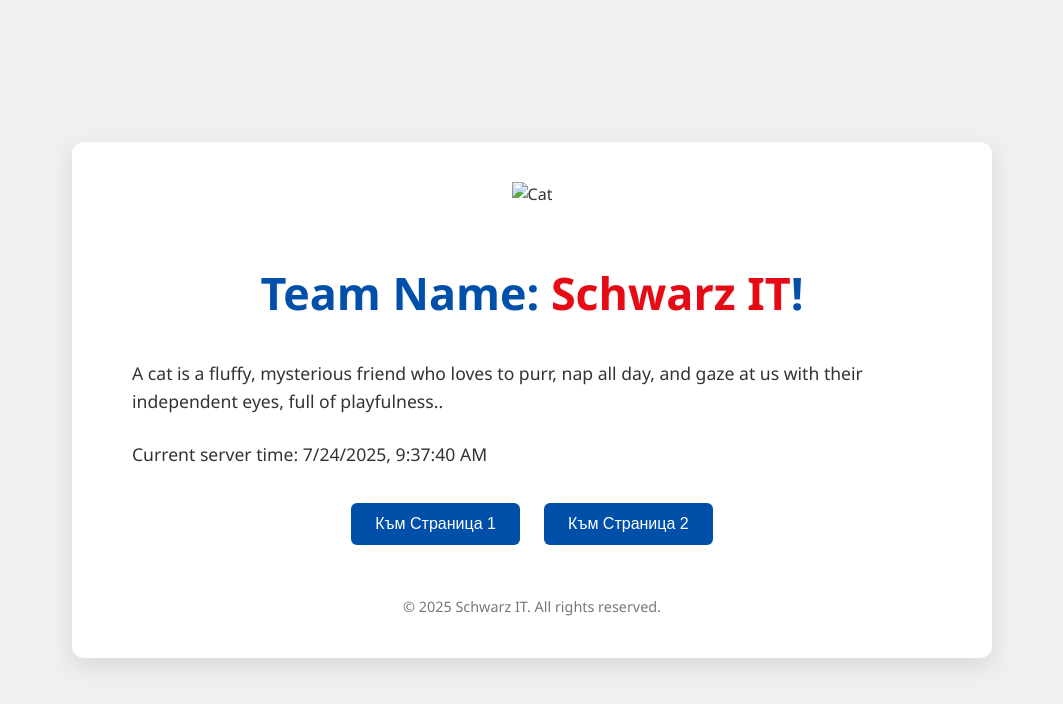
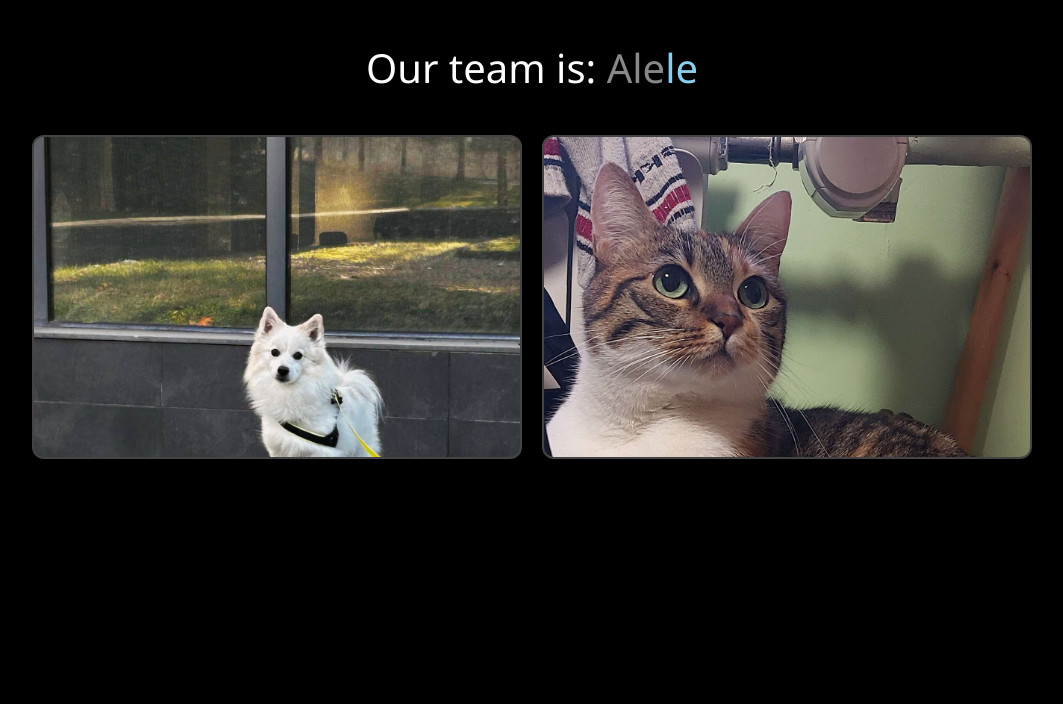
Before and after one commit to xcWhy/SchwarzInternship, a plain HTML site: page index.html in a window 1280 px wide. Shown: the whole page, without its empty margins (108-1171 px from the left). Drawn offline with Linux system fonts and the light colour scheme.

Commit message:
Delete MyKucho

```diff
--- a/index.html
+++ b/index.html
@@ -1,141 +1,100 @@
-
 <!DOCTYPE html>
 <html lang="en">
 <head>
-    <meta charset="UTF-8">
-    <meta name="viewport" content="width=device-width, initial-scale=1.0">
-    <title>Summer Internship 2025</title>
+  <meta charset="UTF-8" />
+  <meta name="viewport" content="width=device-width, initial-scale=1.0"/>
+  <title>Team Alele</title>
   <style>
     :root {
-            --schwarz-blue: #0050AA;
-            --schwarz-gray: #F0F0F0;
-            --schwarz-text-dark: #333333;
-            --schwarz-accent-red: #E60A14;
+      --baby-blue: #89CFF0;
+      --light-gray: #888888;
     }
 
     body {
-            font-family: 'Segoe UI', Tahoma, Geneva, Verdana, sans-serif;
       margin: 0;
       padding: 0;
-            background-color: var(--schwarz-gray);
-            color: var(--schwarz-text-dark);
+      background-color: black;
+      font-family: 'Segoe UI', Tahoma, Geneva, Verdana, sans-serif;
+      color: white;
+      width: 100%;
+      min-height: 100vh;
       display: flex;
-            justify-content: center;
+      flex-direction: column;
       align-items: center;
-            min-height: 100vh;
-            flex-direction: column;
-            line-height: 1.6;
     }
 
-        .container {
-            background-color: #ffffff;
-            padding: 40px 60px;
-            border-radius: 12px;
-            box-shadow: 0 8px 25px rgba(0, 0, 0, 0.1);
-            text-align: left;
-            max-width: 800px;
-            width: 90%;
-            animation: fadeIn 1s ease-out;
+    .title {
+      text-align: center;
+      font-size: 2.5em;
+      margin: 40px 0;
     }
 
-        @keyframes fadeIn {
-            from { opacity: 0; transform: translateY(20px); }
-            to { opacity: 1; transform: translateY(0); }
+    .title span.ale {
+      color: var(--light-gray);
     }
 
-        header {
-            margin-bottom: 30px;
-        }
-
-        .logo {
-            max-width: 250px;
-            height: auto;
-            margin-bottom: 20px;
-        }
-
-        h1 {
-            color: var(--schwarz-blue);
-            font-size: 2.8em;
-            margin-bottom: 10px;
-            text-shadow: 1px 1px 2px rgba(0, 0, 0, 0.05);
-        }
-
-        p {
-            font-size: 1.1em;
-            color: var(--schwarz-text-dark);
-            margin-bottom: 25px;
-        }
-
-        .highlight {
-            color: var(--schwarz-accent-red);
-            font-weight: bold;
-        }
-
-        footer {
-            margin-top: 40px;
-            font-size: 0.9em;
-            color: #777;
+    .title span.le {
+      color: var(--baby-blue);
     }
 
     .button-container {
-            text-align: center;
-            margin-top: 20px;
+      display: flex;
+      justify-content: center;
+      gap: 20px;
+      width: 100%;
+      max-width: 1000px;
+      padding: 0 20px;
     }
 
-        .nav-button {
-            background-color: var(--schwarz-blue);
+    .clickable-div {
+    background-color: #222;
+    border: 2px solid #444;
+    border-radius: 12px;
+    padding: 60px 20px;
+    text-align: center;
+    font-size: 1.5em;
     color: white;
-            border: none;
-            padding: 12px 24px;
-            margin: 10px;
-            border-radius: 6px;
-            font-size: 1em;
     cursor: pointer;
-            transition: background-color 0.3s ease;
+    transition: transform 0.2s, box-shadow 0.3s ease;
+    background-size: cover;
+    background-position: top center; /* 👈 Shows top of image */
+    flex: 1;
+    max-width: 50%;
+    min-height: 200px;
+    box-shadow: 0 0 10px transparent; /* start with no glow */
     }
 
-        .nav-button:hover {
-            background-color: #003f88;
+    .clickable-div:hover {
+    transform: scale(1.02);
+    box-shadow: 0 0 25px rgba(137, 207, 240, 0.6); /* 💡 baby blue glow */
     }
 
     @media (max-width: 768px) {
-            .container {
-                padding: 30px;
+      .button-container {
+        flex-direction: column;
       }
 
-            h1 {
-                font-size: 2em;
+      .clickable-div {
+        max-width: 100%;
+        width: 100%;
       }
     }
   </style>
 </head>
 <body>
-    <div class="container">
-        <header>
-            <center><img src="cat.png" alt="Cat" class="logo"></center>
-            <h1><center>Team Name: <span class="highlight">Schwarz IT</span>!</center></h1>
-        </header>
-        <main>
-            <p>A cat is a fluffy, mysterious friend who loves to purr, nap all day, and gaze at us with their independent eyes, full of playfulness..</p>
-            <p>Current server time: <span id="current-time"></span></p>
 
-            <!-- Бутони за навигация -->
-            <div class="button-container">
-                <button class="nav-button" onclick="location.href='page1.html'">Към Страница 1</button>
-                <button class="nav-button" onclick="location.href='page2.html'">Към Страница 2</button>
-            </div>
-        </main>
-        <center><footer>
-            &copy; 2025 Schwarz IT. All rights reserved.
-        </footer></center>
+  <div class="title">
+    Our team is: <span class="ale">Ale</span><span class="le">le</span>
   </div>
 
-    <script>
-        function updateTime() {
-            document.getElementById('current-time').innerText = new Date().toLocaleString();
-        }
-        setInterval(updateTime, 1000);
-        updateTime();
-    </script>
+  <div class="button-container">
+    <div class="clickable-div" onclick="location.href='page1.html'" style="background-image: url('Mykucho.jpg.jpg');">
+
+    </div>
+    <div class="clickable-div" onclick="location.href='page2.html'" style="background-image: url('SandyMeow.jpg');">
+
+    </div>
+  </div>
+
 </body>
 </html>
```
Also changed, not shown: 1 other file. Lines whose indentation alone changed are shown as unchanged.
